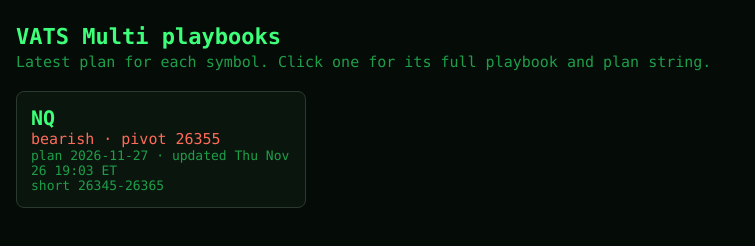
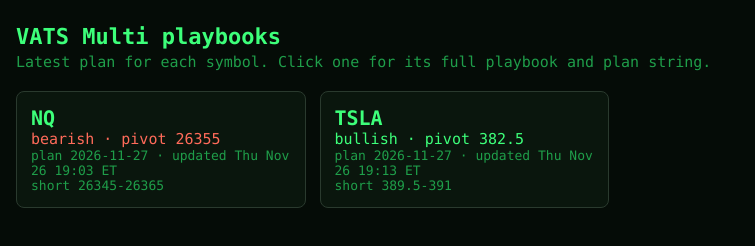
Before and after one commit to Lardvaark/vats-multi-playbook, a plain HTML site: page index.html in a window 1280 px wide. Shown: the whole page, without its empty margins (0-755 px from the left). Drawn offline with Linux system fonts and the light colour scheme.

Commit message:
landing page

```diff
--- a/index.html
+++ b/index.html
@@ -10,4 +10,7 @@ li{margin:6px 0}</style></head><body><h1>VATS Multi playbooks</h1>
 <div class="grid"><a class="card" href="NQ/"><b>NQ</b>
 <div class="bear">bearish · pivot 26355</div>
 <div class="dim">plan 2026-11-27 · updated Thu Nov 26 19:03 ET</div>
-<div class="dim">short 26345-26365</div></a></div></body></html>
+<div class="dim">short 26345-26365</div></a><a class="card" href="TSLA/"><b>TSLA</b>
+<div class="bull">bullish · pivot 382.5</div>
+<div class="dim">plan 2026-11-27 · updated Thu Nov 26 19:13 ET</div>
+<div class="dim">short 389.5-391</div></a></div></body></html>
```
